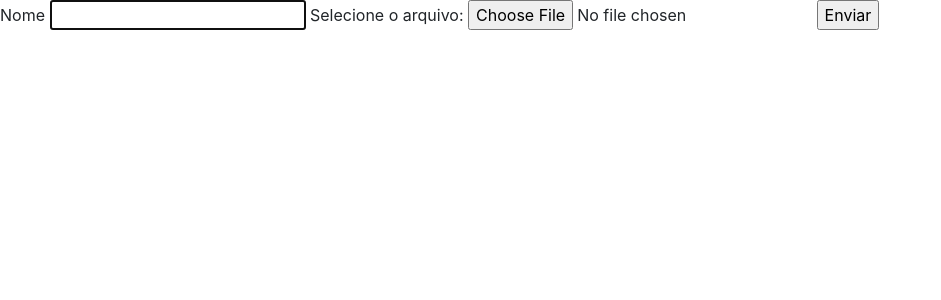
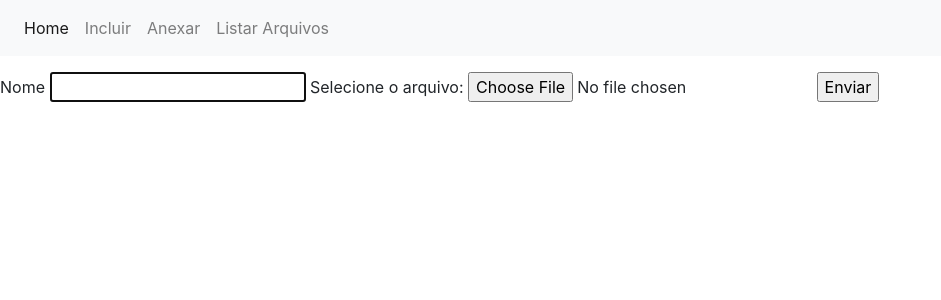
Before and after one commit to aderbal-yamamoto/manipulando_arquivos, a PHP site: page /form.php in a window 1280 px wide. Shown: the top 300 px of the page, without its empty margins (0-941 px from the left). Run offline with PHP 8.4, Linux system fonts and the light colour scheme.

```diff
--- a/classe/Upload.php
+++ b/classe/Upload.php
@@ -9,14 +9,18 @@ class Upload{
     public function uploadFiles($file){
 
 
-
       $arq =  move_uploaded_file($file["tmp_name"], "$this->dir".$file["name"]);
 
       if ($arq == true ) {
-        echo "arquivo enviado com sucesso";
+
+         echo "<div class=\"alert alert-primary\" role=\"alert\">
+                  Arquivo enviado com sucesso
+               </div>";
       }
       else{
-        echo "erro ao enviar o arquivo";
+        echo "<div class=\"alert alert-danger\" role=\"alert\">
+                      Erro ao enviar o arquivo!
+              </div>";
       }
 
 
@@ -28,11 +32,11 @@ class Upload{
         $filename = $arq[1];
 
 
-	header('Content-type: application/pdf');
-	header('Content-Disposition: inline; filename="' .$filename. '"');
-	header('Content-Transfer-Encoding; binary');
-	header('Accept-Ranges; bytes');
-	readfile($file);
+	      header('Content-type: application/pdf');
+	      header('Content-Disposition: inline; filename="' .$filename. '"');
+	      header('Content-Transfer-Encoding; binary');
+	      header('Accept-Ranges; bytes');
+	      readfile($file);
 
     }
 
--- a/form.php
+++ b/form.php
@@ -41,7 +41,31 @@ if(isset($_FILES)){
 	<title>Inclusão de Alunos</title>
 </head>
 <body>
-	<form method="post" action="" enctype="multipart/form-data">
+<nav class="navbar navbar-expand-lg navbar-light bg-light">
+
+
+            <button class="navbar-toggler" type="button" data-toggle="collapse" data-target="#navbarNav" aria-controls="navbarNav" aria-expanded="false" aria-label="Alterna navegação">
+                <span class="navbar-toggler-icon"></span>
+            </button>
+
+            <div class="collapse navbar-collapse" id="navbarNav">
+                <ul class="navbar-nav">
+                    <li class="nav-item active">
+                        <a class="nav-link" href="index.php">Home <span class="sr-only">(Página atual)</span></a>
+                    </li>
+                    <li class="nav-item">
+                        <a class="nav-link" href="form.php">Incluir</a>
+                    </li>
+                    <li class="nav-item">
+                        <a class="nav-link" href="formArq.php">Anexar</a>
+                    </li>
+                    <li class="nav-item">
+                        <a class="nav-link " href="listarArquivos.php">Listar Arquivos</a>
+                    </li>
+                </ul>
+            </div>
+        </nav>
+	<form class="mt-3" method="post" action="" enctype="multipart/form-data">
 		Nome <input type="text" name="nome" value="<?=$nome?>" autofocus = "autofocus">
 		    <input type="hidden" name="codigo" value="">
 	    Selecione o arquivo: <input type="file" name="arquivo" />
```
Also changed, not shown: formArq.php (+27 -1 lines), index.php (+31 -3 lines), listarArquivos.php (added, +10 -0 lines), edita.txt (line endings or trailing spaces).
